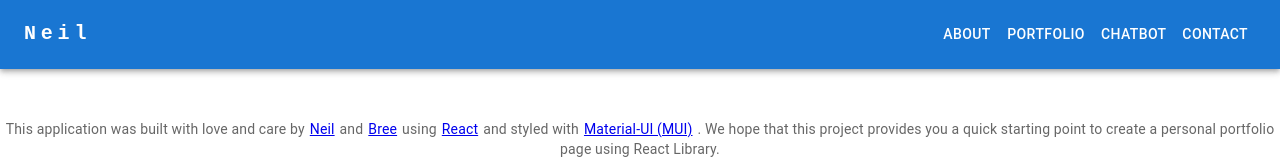
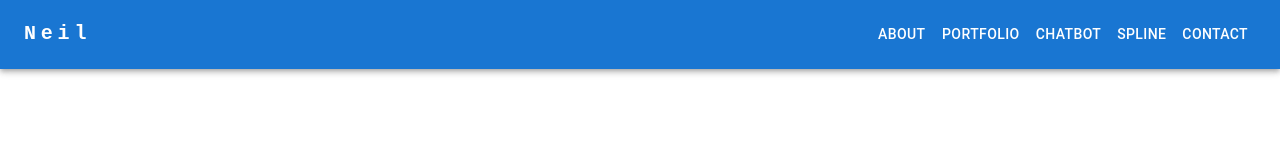
Before and after one commit to neiltarar/personal_portfolio_website_tutorial, a React (Create React App) app: page /spline in a window 1280 px wide. Shown: the top 160 px of the page. Built offline with nearby package versions, Linux system fonts and the light colour scheme; the HTML template or start-up script is replaced by a standard one; what react-chatbot-kit would draw is missing.

Commit message:
Added a spline section

```diff
--- a/package.json
+++ b/package.json
@@ -8,6 +8,8 @@
     "@emotion/styled": "^11.11.0",
     "@mui/icons-material": "^5.11.16",
     "@mui/material": "^5.13.5",
+    "@splinetool/react-spline": "^2.2.6",
+    "@splinetool/runtime": "^0.9.370",
     "@testing-library/jest-dom": "^5.16.5",
     "@testing-library/react": "^13.4.0",
     "@testing-library/user-event": "^13.5.0",
--- a/src/App.js
+++ b/src/App.js
@@ -6,6 +6,7 @@ import ContactPage from "./components/Pages/ContactPage";
 import AboutPage from "./components/Pages/About";
 import ChatbotPage from "./components/Pages/ChatbotPage";
 import Footer from "./components/Layout/Footer";
+import SplinePage from "./components/Pages/Spline";
 
 function App() {
 	return (
@@ -17,6 +18,7 @@ function App() {
 				<Route path='/contact' element={<ContactPage />} />
 				<Route path='/about' element={<AboutPage />} />
 				<Route path='/chatbot' element={<ChatbotPage />} />
+				<Route path='/spline' element={<SplinePage />} />
 			</Routes>
 			<Footer />
 		</>
--- a/src/components/Layout/NavBar.js
+++ b/src/components/Layout/NavBar.js
@@ -16,6 +16,7 @@ const pages = [
 	{ name: "About", path: "/about" },
 	{ name: "Portfolio", path: "/portfolio" },
 	{ name: "Chatbot", path: "/chatbot" },
+	{ name: "Spline", path: "/spline" },
 	{ name: "Contact", path: "/contact" },
 ];
 
--- /dev/null
+++ b/src/components/Pages/Spline.js
@@ -0,0 +1,15 @@
+import DefaultLayout from "../Layout/DefaultLayout";
+import Spline from "@splinetool/react-spline";
+
+const SplinePage = () => {
+	return (
+		<DefaultLayout>
+			<Spline
+				scene='https://prod.spline.design/eCYbdQYr4q0ueVZx/scene.splinecode'
+				className='spline-scene'
+			/>
+		</DefaultLayout>
+	);
+};
+
+export default SplinePage;
```
Also changed, not shown: 1 other file (tests, documents, lock files or other folders).
